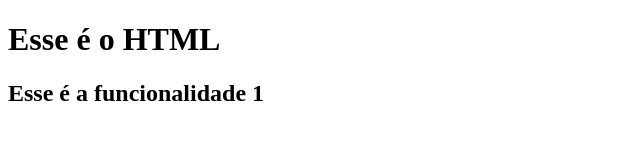
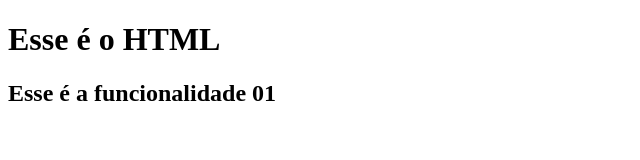
Before and after one commit to WillianOL/javascript-git, a plain HTML site: page index.html in a window 1280 px wide. Shown: the full height of the page, 0-640 px from the left. Drawn offline with Linux system fonts and the light colour scheme.

```diff
--- a/index.html
+++ b/index.html
@@ -7,7 +7,7 @@
 </head>
 <body>
   <h1>Esse é o HTML </h1>
-  <h2>Esse é a funcionalidade 1</h2>
+  <h2>Esse é a funcionalidade 01</h2>
   <script src="script.js"></script>
 </body>
 </html>
```
